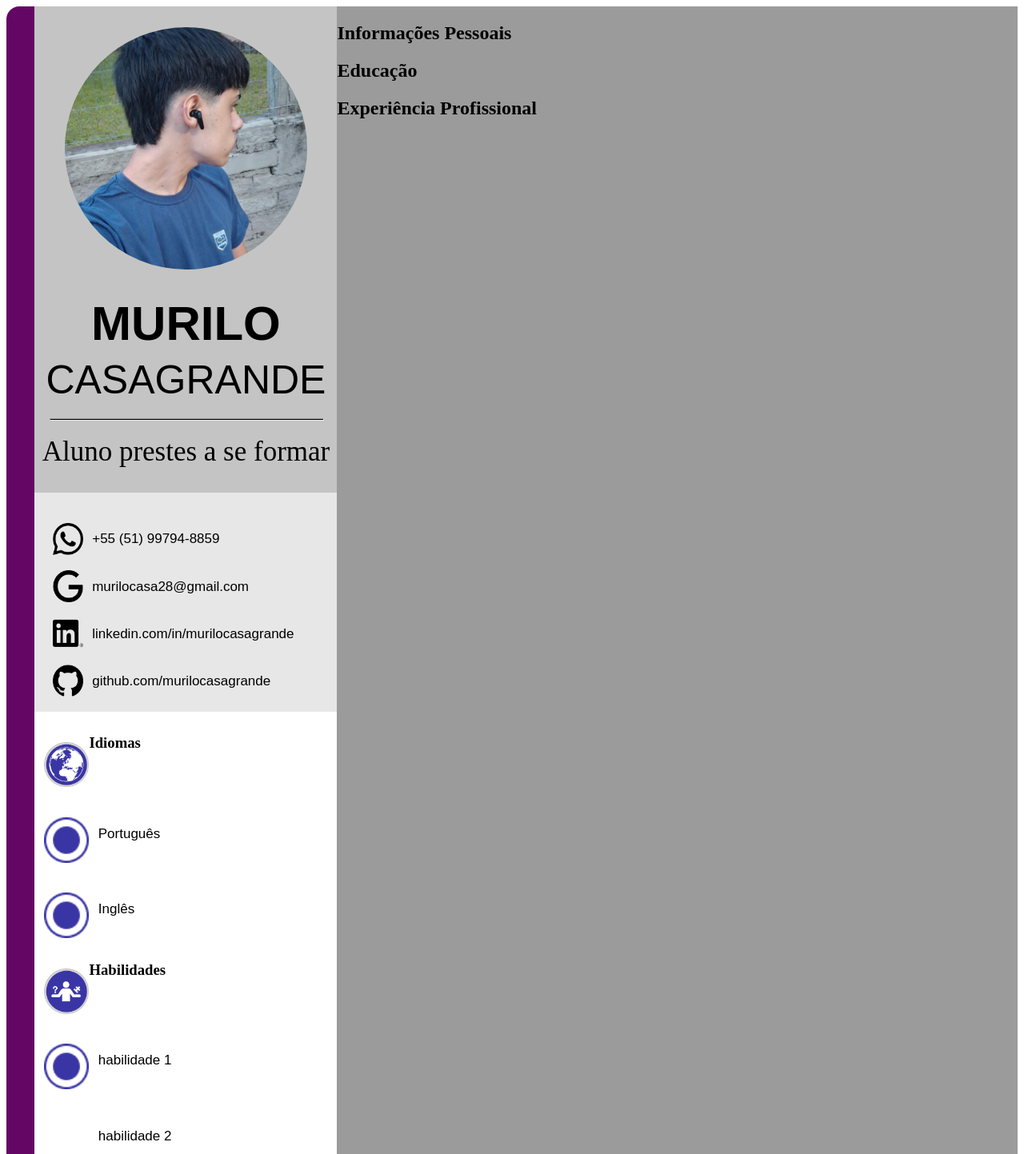
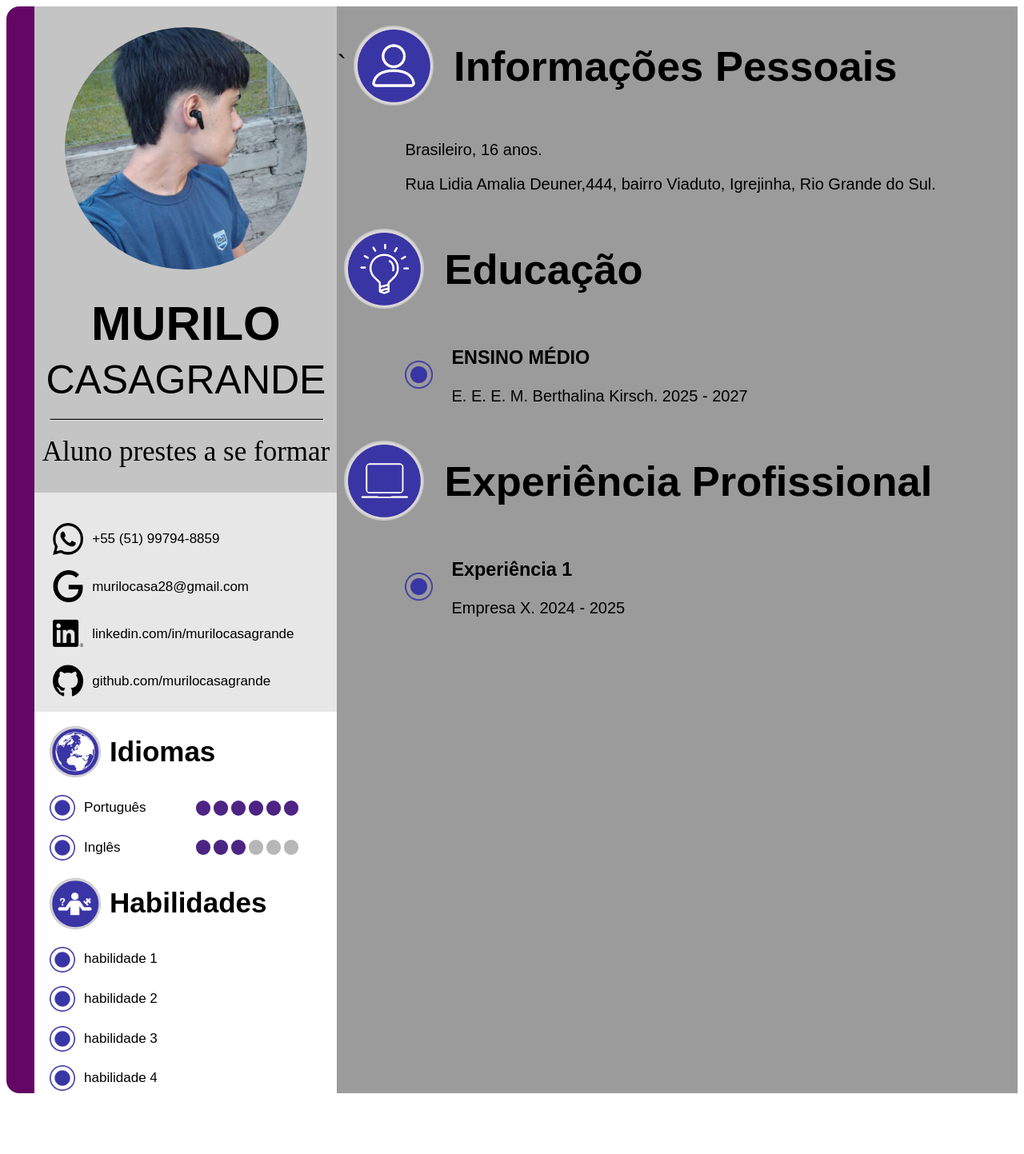
Before and after one commit to Murilo-28/Site1, a plain HTML site: page index.html in a window 1280 px wide. Shown: the top 1443 px of the page at 80% size. After the commit the page ends 1375 px from the top, so only its background shows below. Drawn offline with Linux system fonts and the light colour scheme.

Commit message:
Curriculo terminado :)

```diff
--- a/index.html
+++ b/index.html
@@ -41,11 +41,11 @@
 
         <section class="idiomas">
             <div>
-                <img src="assets/Group 114.png" alt="">
-                <h3>Idiomas</h3>
+                <img class="img_title" src="assets/Group 114.png" alt="">
+                <h1>Idiomas</h1>
             </div>
             <div>
-             <img src="assets/Group 11.png" alt="Ícone do Português">
+             <img class="dot" src="assets/Group 11.png" alt="Ícone do Português">
              <p>Português</p>
                 <div class="bolinha"></div>
                 <div class="bolinha"></div>
@@ -55,35 +55,35 @@
                 <div class="bolinha"></div>
             </div>
             <div>
-             <img src="assets/Group 11.png" alt="Ícone do Inglês">
+             <img class="dot" src="assets/Group 11.png" alt="Ícone do Inglês">
              <p>Inglês</p>
                 <div class="bolinha"></div>
                 <div class="bolinha"></div>
                 <div class="bolinha"></div>
-                <div class="bolinha"></div>
-                <div class="bolinha"></div>
-                <div class="bolinha"></div>
+                <div class="bolinha_cinza"></div>
+                <div class="bolinha_cinza"></div>
+                <div class="bolinha_cinza"></div>
             </div>
         </section>
         <section  class="habilidades">
             <div >
-                <img src="assets/Group 115.png" alt="">
-                <h3>Habilidades</h3>
+                <img class="img_title" src="assets/Group 115.png" alt="">
+                <h1>Habilidades</h1>
             </div>
             <div>
-                <img src="assets/Group 11.png" alt="">
+                <img class="dot" src="assets/Group 11.png" alt="">
                 <p>habilidade 1</p>
             </div>
             <div>
-                <img src="" alt="">
-                <p>habilidade 2</p>
+                    <img class="dot"  src="assets/Group 11.png" alt="">
+                    <p>habilidade 2</p>
             </div>
             <div>
-                <img src="assets/Group 11.png" alt="">
+                <img class="dot" src="assets/Group 11.png " alt="">
                 <p>habilidade 3</p>
             </div>
             <div>
-                <img src="assets/Group 11.png" alt="">
+                <img class="dot" src="assets/Group 11.png" alt="">
                 <p>habilidade 4</p>
             </div>
         </section>
@@ -91,9 +91,39 @@
     </section>
 
     <section class="infos_pessoais">
-        <h1>Informações Pessoais</h1>
-        <h1>Educação</h1>
-        <h1>Experiência Profissional</h1>
+        <div class="pessoais_titulo">`
+          <img src="assets/Group 116.png" alt="">
+          <h1>Informações Pessoais</h1>
+        </div>
+        <div class="pessoais_texto">
+          <p>Brasileiro, 16 anos.</p>
+          <p>Rua Lidia Amalia Deuner,444, bairro Viaduto, Igrejinha, Rio Grande do Sul.</p>
+        </div>
+        <div class="educacao_titulo">
+            <img src="assets/Group 117.png" alt="">
+           <h1>Educação</h1>
+        </div>
+        <div class="educacao_texto">
+            <img class="" src="assets/Group 11.png" alt="">
+        <div>
+            <h3>ENSINO MÉDIO</h3>
+            <p>E. E. E. M. Berthalina Kirsch. 2025 - 2027</p>
+        </div>
+        </div>
+        <div class="experiencia">
+            <div class="experiencia_titulo">
+          <img src="assets/Group 118.png" alt="">
+          <h1>Experiência Profissional</h1>
+          <p></p>
+            </div>
+             <div class="experiencia_texto">
+                <img src="assets/Group 11.png" alt="">
+                <div>
+                <h3>Experiência 1</h3>
+                <p>Empresa X. 2024 - 2025</p>
+                </div>
+            </div>
+        </div>
     </section>
 
     </section>
--- a/style/index.css
+++ b/style/index.css
@@ -21,8 +21,11 @@ body {
     }
     p {
         font-size: 35px;
-        text-align: center;
     }
+}
+
+.indentificacao p {
+    text-align: center;
 }
 
 .infos_pessoais {
@@ -84,7 +87,6 @@ body {
     width: 10%;
     margin-left: 1%;
     margin-top: 5%;
-    justify-content:
 }
 
 .Contato div p {
@@ -97,25 +99,119 @@ body {
 
 .idiomas h1 , .habilidades h1 {
     font-family: Arial, Helvetica, sans-serif;
+    font-size: 35px;
 }
 
-.idiomas img, .habilidades img {
-    width: 15%;
-    margin-left: 3%;
-    margin-top: 5%;
-    align-items: cente;
+.img_title {
+    width: 64px;
+    padding-right: 3%;
+}
+
+.dot {
+    width: 32px;
+    padding-right: 3%;
 }
 
 .idiomas div, .habilidades div {
     display: flex;
-    margin-top: 5%;
-    align-items: cente;
+    align-items: center;
+    padding-left: 5%;
+    padding-top: 3%;
 }
 
 .idiomas p, .habilidades p {
     font-size: 17px;
-    margin-top: 10%;
-    margin-left: 3%;
     font-family: Arial, Helvetica, sans-serif;
     font-weight: 500;
+    width: 140px;
 }
+
+.bolinha {
+    height: 8px;
+    background-color: rgb(77, 36, 131);
+    margin-right: 4px;
+    border-radius: 100px;
+}
+
+.bolinha_cinza {
+    height: 8px;
+    background-color: rgb(184, 183, 183);
+    margin-right: 4px;
+    border-radius: 100px;
+}
+
+.pessoais_titulo {
+    font-family: Arial, Helvetica, sans-serif;
+    font-size: 35px;
+    display: flex;
+    align-items: center;
+}
+
+.pessoais_titulo img {
+    width: 100px;
+    height: 100px;
+    padding-right: 3%;
+    padding-left: 1%;
+}
+
+.pessoais_texto {
+    font-size: 20px;
+    font-family: Arial, Helvetica, sans-serif;
+    padding-left: 10%;
+}
+
+.educacao_titulo {
+    font-family: Arial, Helvetica, sans-serif;
+    font-size: 35px;
+    display: flex;
+    align-items: center;
+}
+
+.educacao_titulo img {
+    width: 100px;
+    height: 100px;
+    padding-right: 3%;
+    padding-left: 1%;
+}
+
+.educacao_texto {
+    font-size: 20px;
+    font-family: Arial, Helvetica, sans-serif;
+    padding-left: 10%;
+    display: flex;
+    align-items: center;
+}
+
+.educacao_texto img {
+    width: 35px;
+    height: 35px;
+    padding-right: 3%;
+}
+
+.experiencia_titulo {
+    font-family: Arial, Helvetica, sans-serif;
+    font-size: 35px;
+    display: flex;
+    align-items: center;
+}
+
+.experiencia_titulo img {
+    width: 100px;
+    height: 100px;
+    padding-right: 3%;
+    padding-left: 1%;
+}
+
+.experiencia_texto {
+    font-size: 20px;
+    font-family: Arial, Helvetica, sans-serif;
+    padding-left: 10%;
+    display: flex;
+    align-items: center;
+}
+
+.experiencia_texto img {
+    width: 35px;
+    height: 35px;
+    padding-right: 3%;
+}
```
Also changed, not shown: assets/Group 116.png (added), assets/Group 117.png (added), assets/Group 118.png (added).
